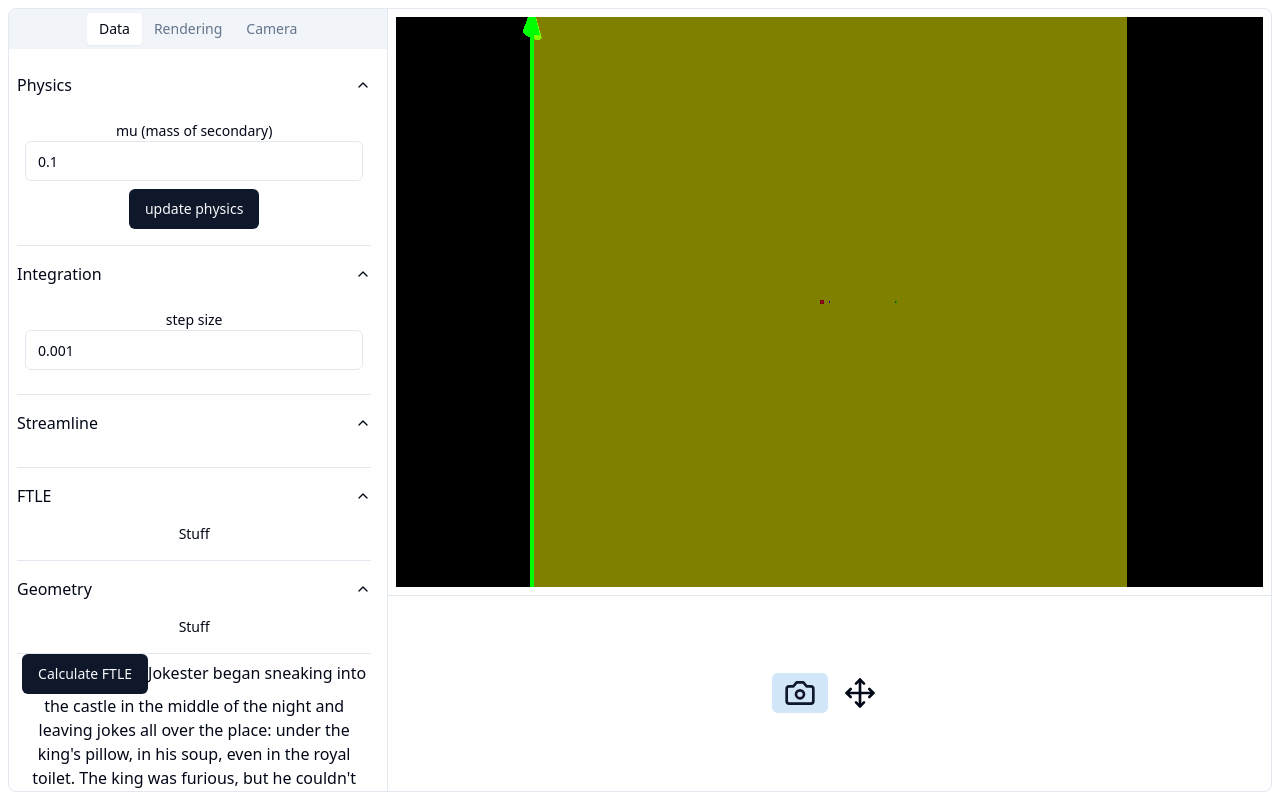
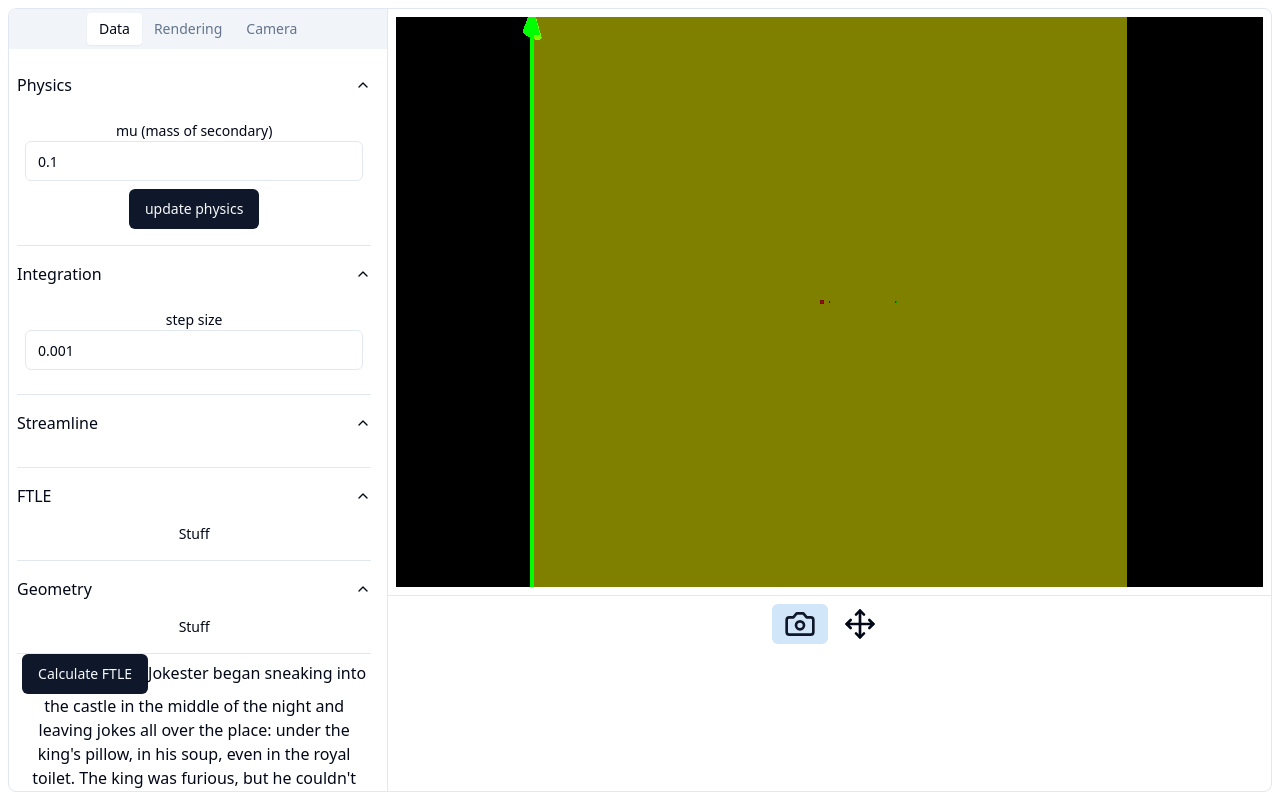
Before and after one commit to christian-lang-git/2024CR3BPReturnMaps, a React (Vite) app: page / in a window 1280 px wide. Built offline with nearby package versions, Linux system fonts and the light colour scheme.

Commit message:
move action bar to top of bottom panel

```diff
--- a/src/App.jsx
+++ b/src/App.jsx
@@ -35,7 +35,7 @@
                             </ResizablePanel>
                             <ResizableHandle />
                             <ResizablePanel defaultSize={25}>
-                                <div className="flex h-full items-center justify-center p-6">
+                                <div className="flex items-center justify-center p-2">
                                     <ActionsPanel />
                                 </div>
                             </ResizablePanel>
```
